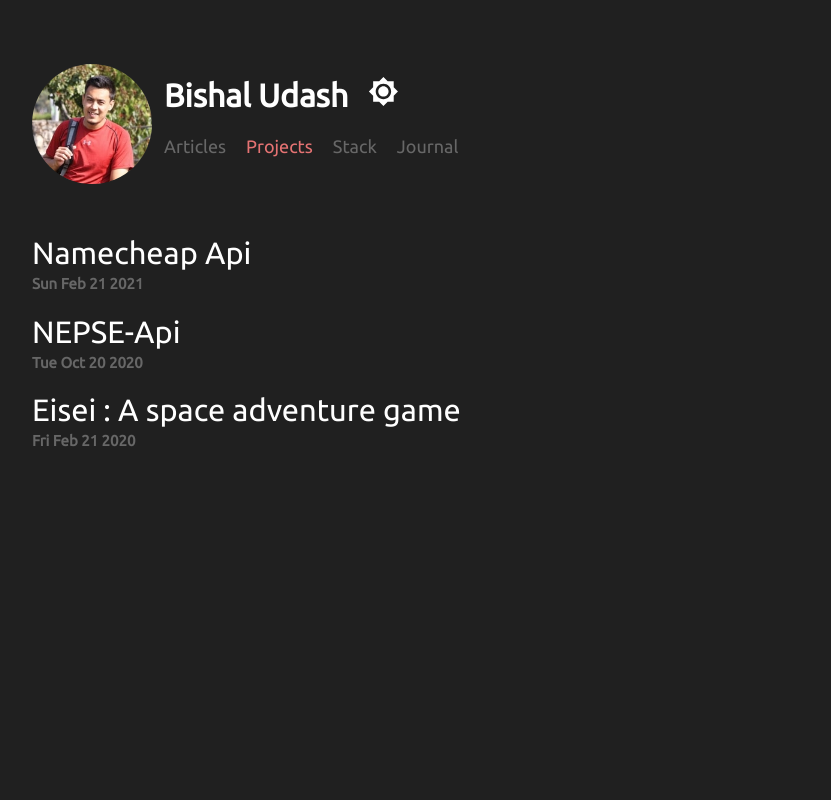
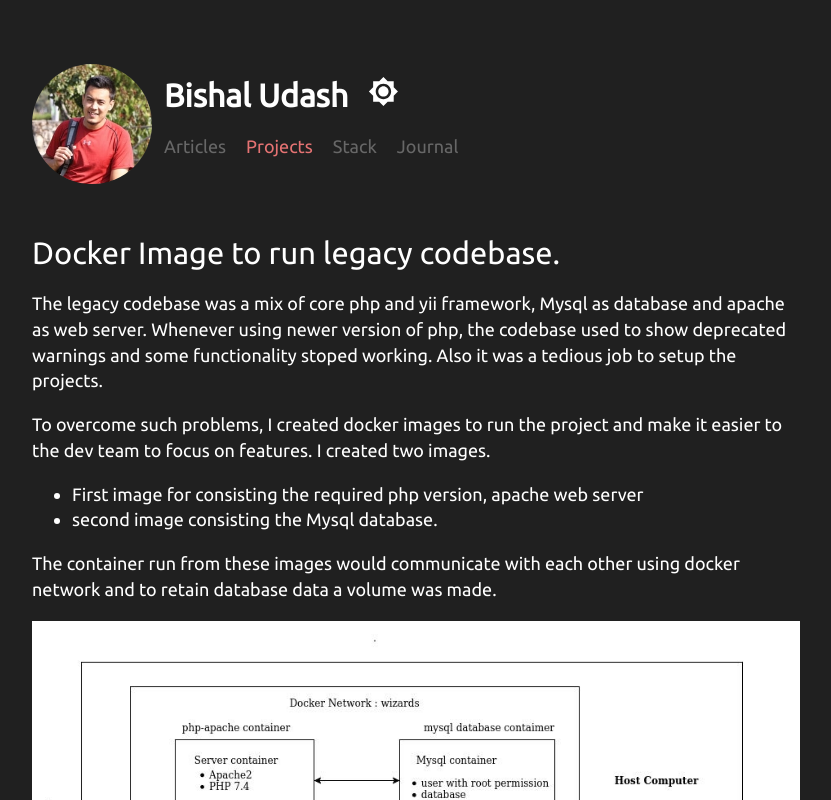
Before and after one commit to bishaludas/bishaludas.github.io, a React (Create React App) app: page /projects/Docker_image_to_run_legacy_codebase in a window 1280 px wide. Before the commit this address led to /projects. Shown: the top 800 px of the page, without its empty margins (224-1055 px from the left). Built offline with nearby package versions, Linux system fonts and the light colour scheme.

Commit message:
add docker project

```diff
--- /dev/null
+++ b/src/components/projects/posts/DockerImage.js
@@ -0,0 +1,44 @@
+import React from "react";
+import dockerImage from "./images/docker.jpeg";
+import Typography from "@material-ui/core/Typography";
+
+const DockerImage = () => {
+  return (
+    <article>
+      <Typography variant="h5" color="primary">
+        Docker Image to run legacy codebase.
+      </Typography>
+      <div>
+        <p>
+          The legacy codebase was a mix of core php and yii framework, Mysql as
+          database and apache as web server. Whenever using newer version of
+          php, the codebase used to show deprecated warnings and some
+          functionality stoped working. Also it was a tedious job to setup the
+          projects.
+        </p>
+
+        <p>
+          To overcome such problems, I created docker images to run the project
+          and make it easier to the dev team to focus on features. I created two
+          images.
+          <ul>
+            <li>
+              First image for consisting the required php version, apache web
+              server
+            </li>
+            <li> second image consisting the Mysql database.</li>
+          </ul>
+          The container run from these images would communicate with each other
+          using docker network and to retain database data a volume was made.
+        </p>
+
+        <p>
+          <img src={dockerImage} alt="dockerImage.jpeg" />
+          <br />
+        </p>
+      </div>
+    </article>
+  );
+};
+
+export default DockerImage;
--- a/src/components/projects/posts/ProjectIndex.js
+++ b/src/components/projects/posts/ProjectIndex.js
@@ -1,6 +1,7 @@
 import Eisei from "./Eisei";
 import NepseApi from "./NepseApi";
 import NamecheapApi from "./NamecheapApi";
+import DockerImage from "./DockerImage";
 
 export const Posts = [
   {
@@ -31,6 +32,15 @@ export const Posts = [
     updated_at: "2021-06-01",
     component: NamecheapApi,
   },
+  {
+    title: "Docker Image to run legacy codebase",
+    slug_title: "Docker_image_to_run_legacy_codebase",
+    tags: "Docker",
+    status: "publish",
+    created_at: "2020-12-21",
+    updated_at: "2020-12-21",
+    component: DockerImage,
+  },
 ];
 
 const sortDataByDates = (a, b) => {
```
Also changed, not shown: src/components/projects/posts/images/docker.jpeg (added).
